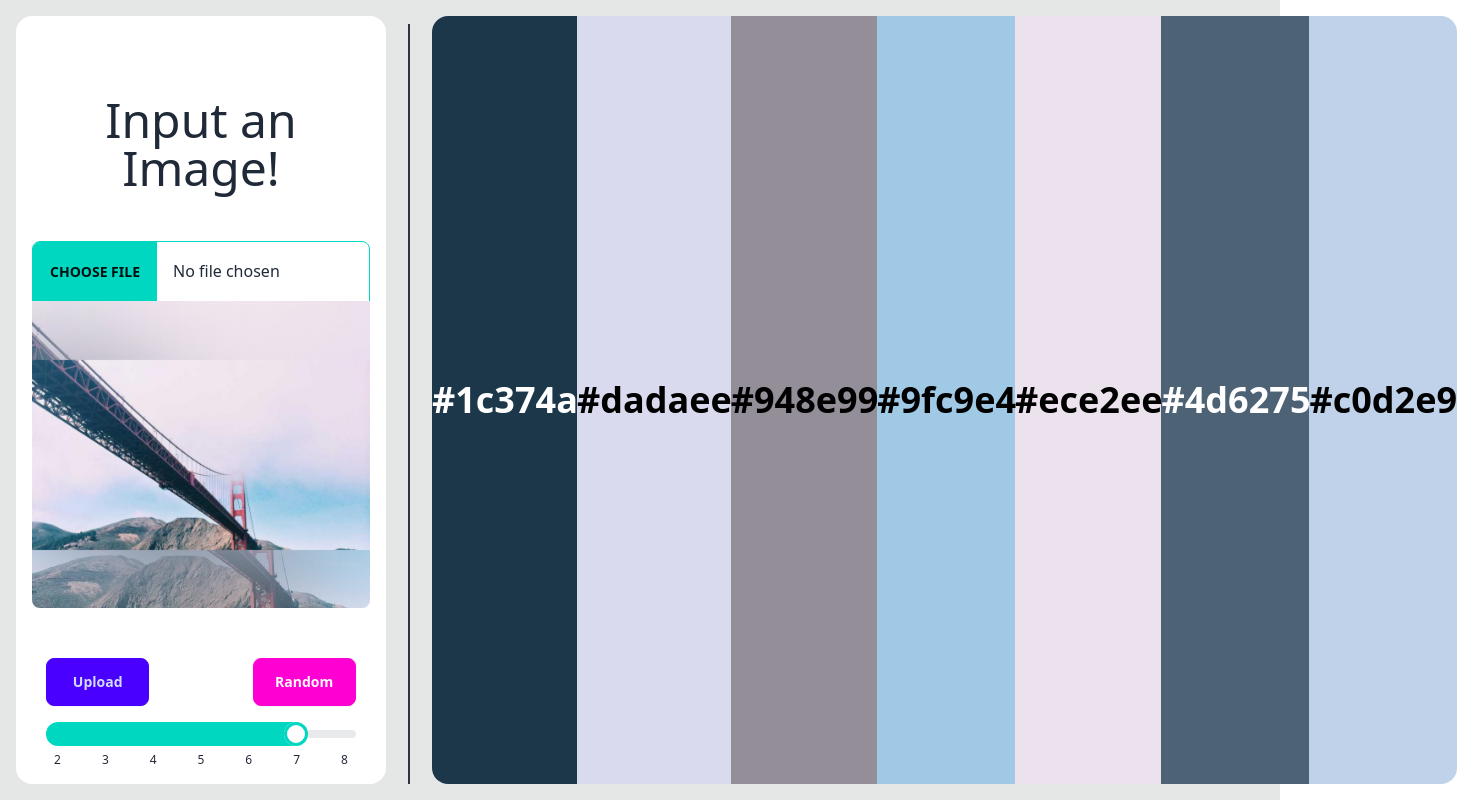
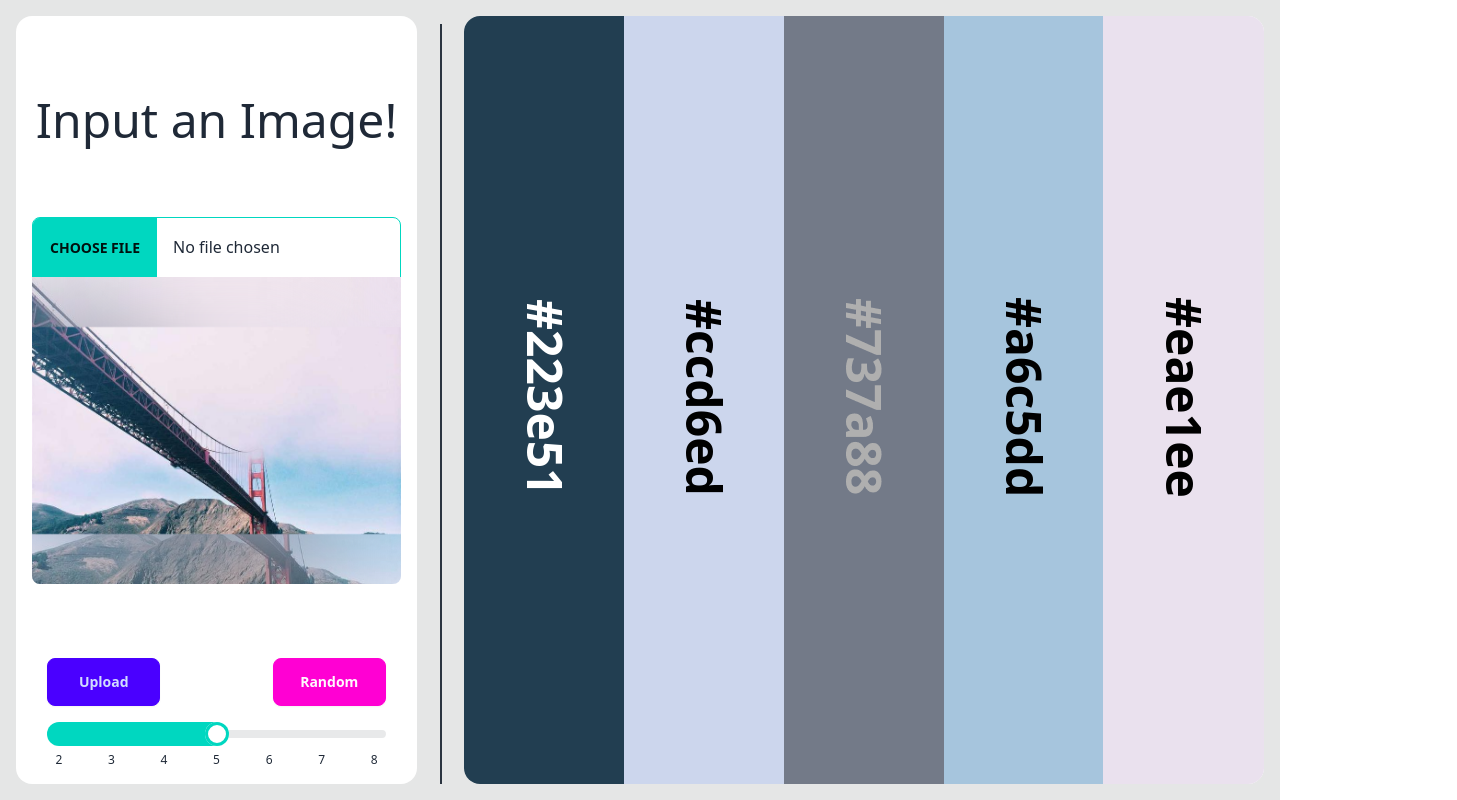
Before and after one commit to yvs2701/ColorSchemes, a React (Create React App) app in the folder frontend/: page / in a window 1280 px wide. Shown: the whole page, 1457 px wide, since content can reach past the window. Built offline with nearby package versions, Linux system fonts and the light colour scheme.

Commit message:
[fix]chrome support for vertical writing mode TODOs: - fix resizing the page. Occurs when selecting different images. - generate theme based on a single color. - today's and random images.

```diff
--- a/frontend/src/App.js
+++ b/frontend/src/App.js
@@ -3,12 +3,12 @@ import { sampleImg } from "./components/sampleImageBase64";
 
 function App() {
 
-  const [noOfColors, setNoOfColors] = useState(7);
+  const [noOfColors, setNoOfColors] = useState(5);
   const [uploading, setUploading] = useState(false);
   const [imgData, setImgData] = useState(sampleImg);
   const [colors, setColors] = useState({
-    "hex_colors": ["#1c374a", "#dadaee", "#948e99", "#9fc9e4", "#ece2ee", "#4d6275", "#c0d2e9"],
-    "rgb_colors": [[28, 55, 74], [218, 218, 238], [148, 142, 153], [159, 201, 228], [236, 226, 238], [77, 98, 117], [192, 210, 233]]
+    "hex_colors": ["#223e51", "#ccd6ed", "#737a88", "#a6c5dd", "#eae1ee"],
+    "rgb_colors": [[34, 62, 81], [204, 214, 237], [115, 122, 136], [166, 197, 221], [234, 225, 238]],
   });
 
   useEffect(() => {
@@ -50,12 +50,11 @@ function App() {
     })
       .then((res) => res.json())
       .then((data) => {
-        console.log(data)
         setColors(data);
         setUploading(false)
       })
       .catch((err) => {
-        console.log(err);
+        console.error(err);
         setUploading(false)
       })
   }
@@ -89,13 +88,13 @@ function App() {
             }}
           />
           {/* IMAGE PREVIEW AREA */}
+          {/* FIXME: PREVENT RESIZING THE PAGE */}
           <div
             className="w-full h-5/6 flex-initial join-item rounded overflow-hidden"
             style={{ background: `no-repeat center/cover url(${imgData})` }}
           >
-            <img src={imgData} alt="preview image"
-              className="w-full h-full object-contain"
-              style={{ backdropFilter: "blur(64px)" }}
+            <img src={imgData} alt="preview of uploaded file"
+              className="w-full h-full object-contain backdrop-blur-3xl"
             />
           </div>
         </div>
@@ -147,15 +146,21 @@ function App() {
           colors?.hex_colors?.map((color, idx) => (
             <div
               key={idx}
-              className="colorTheme flex justify-center items-center join-item border-base-100 w-full"
+              className="colorTheme flex justify-center items-center join-item w-full"
               style={{ backgroundColor: color }}
             >
-              <span
-                className="text-4xl text-center font-bold contrastingText"
-                style={{ writingMode: "sideways-lr" }}
-              >
-                {color}
-              </span>
+              <div className="tooltip bg-inherit" data-tip="click to copy">
+                <button
+                  className="text-5xl text-center font-bold contrasting-text vertical-text cursor-copy select-all"
+                  onClick={(e) => {
+                    const text = e.target.innerText
+                    navigator.clipboard.writeText(text)
+                    console.log("copied " + text + " to clipboard")
+                  }}
+                >
+                  {color}
+                </button>
+              </div>
             </div>
           ))
         }
--- a/frontend/src/index.css
+++ b/frontend/src/index.css
@@ -2,7 +2,7 @@
 @tailwind components;
 @tailwind utilities;
 
-span.contrastingText {
+.contrasting-text {
     /* color: white; */
     /* mix-blend-mode: difference; */
     color: transparent;
@@ -10,3 +10,7 @@ span.contrastingText {
     background-clip: text;
     filter: invert(1) grayscale(1) contrast(8);
 }
+
+.vertical-text {
+    writing-mode: vertical-rl;
+}
```
Also changed, not shown: 2 other files (tests, documents, lock files or other folders).
